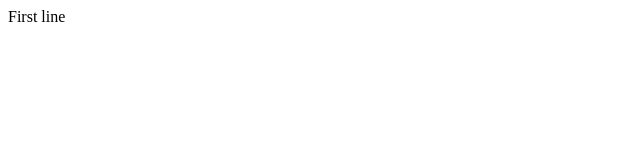
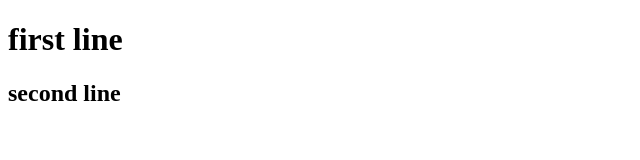
Before and after one commit to Hamim104/Software-Project-II, a plain HTML site: page HTML/index.html in a window 1280 px wide. Shown: the whole page, without its empty margins (0-640 px from the left). Drawn offline with Linux system fonts and the light colour scheme.

Commit message:
Change of file location

```diff
--- a/HTML/index.html
+++ b/HTML/index.html
@@ -3,9 +3,8 @@
 	<head><title>Name Of Page</title></head>
 
 	<body>
-		First line
+		<h1> first line </h1>
+		<h2> second line </h2>
 	</body>
 
-
-
 </html>
```
Also changed, not shown: index.html (deleted, +0 -11 lines).
